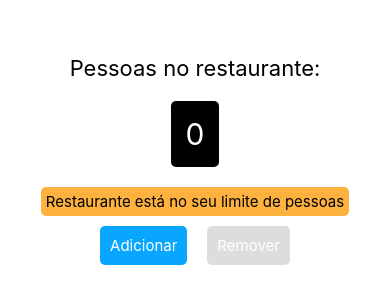
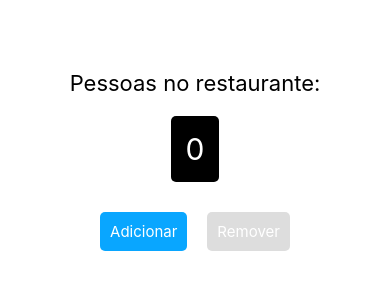
Before and after one commit to AmandaMeneghini/dinerCapacityTrackerApp, a React Native app: screen / in a window 390 px wide. Shown: the part 257-560 px from the top of the page. Built offline with nearby package versions, Linux system fonts and the light colour scheme.

Commit message:
feat: display capacity limit message only when the capacity is reached

```diff
--- a/App.js
+++ b/App.js
@@ -30,7 +30,9 @@ export default function App() {
 
       <Text style={styles.countDisplay}>{count}</Text>
 
-      <Text style={styles.warning}>Restaurante está no seu limite de pessoas</Text>
+      {count == capacity &&
+        <Text style={styles.warning}>Restaurante está no seu limite de pessoas</Text>
+      }
 
       <View style={styles.buttonArea}>
         <TouchableOpacity style={styles.button} onPress={addPerson}>
```
